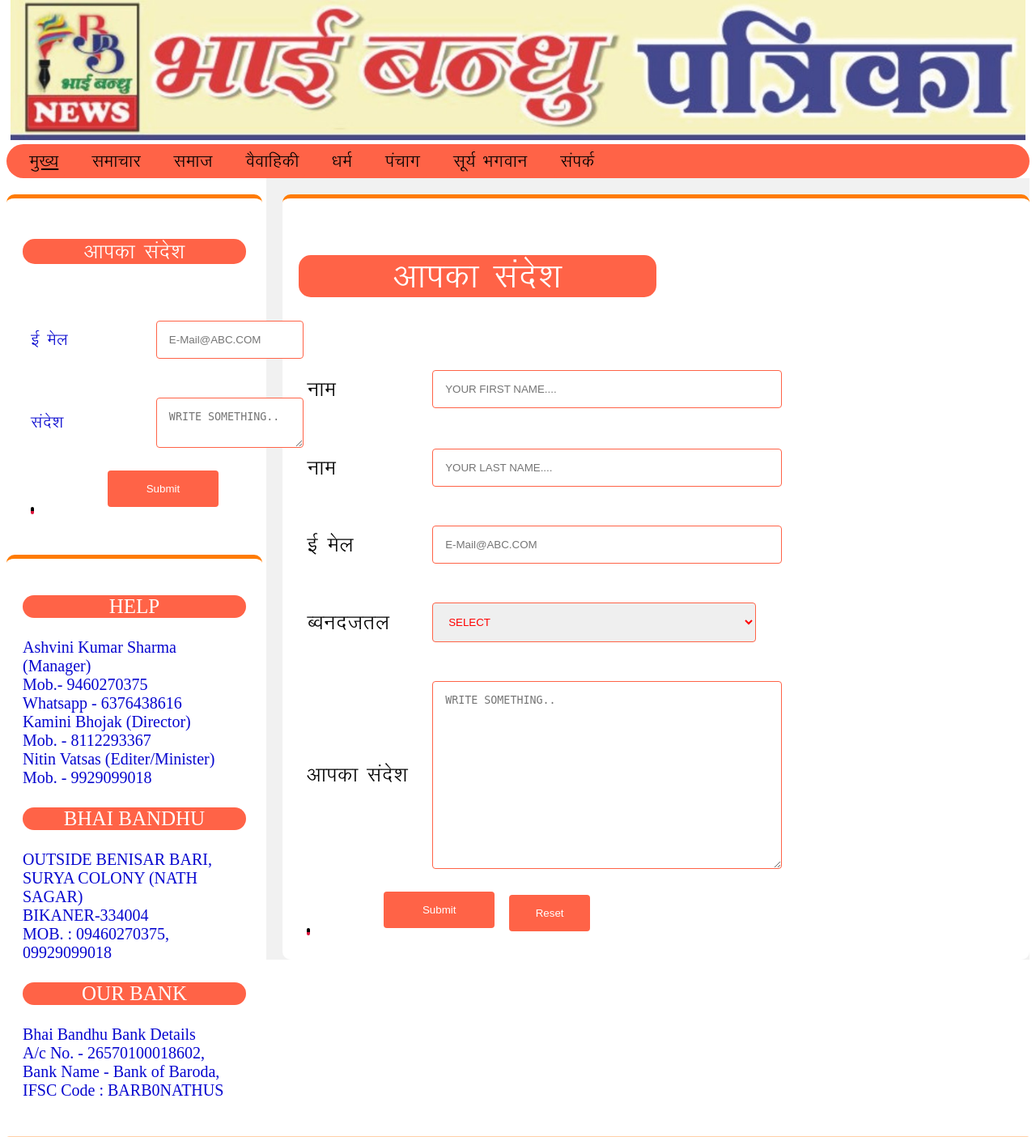
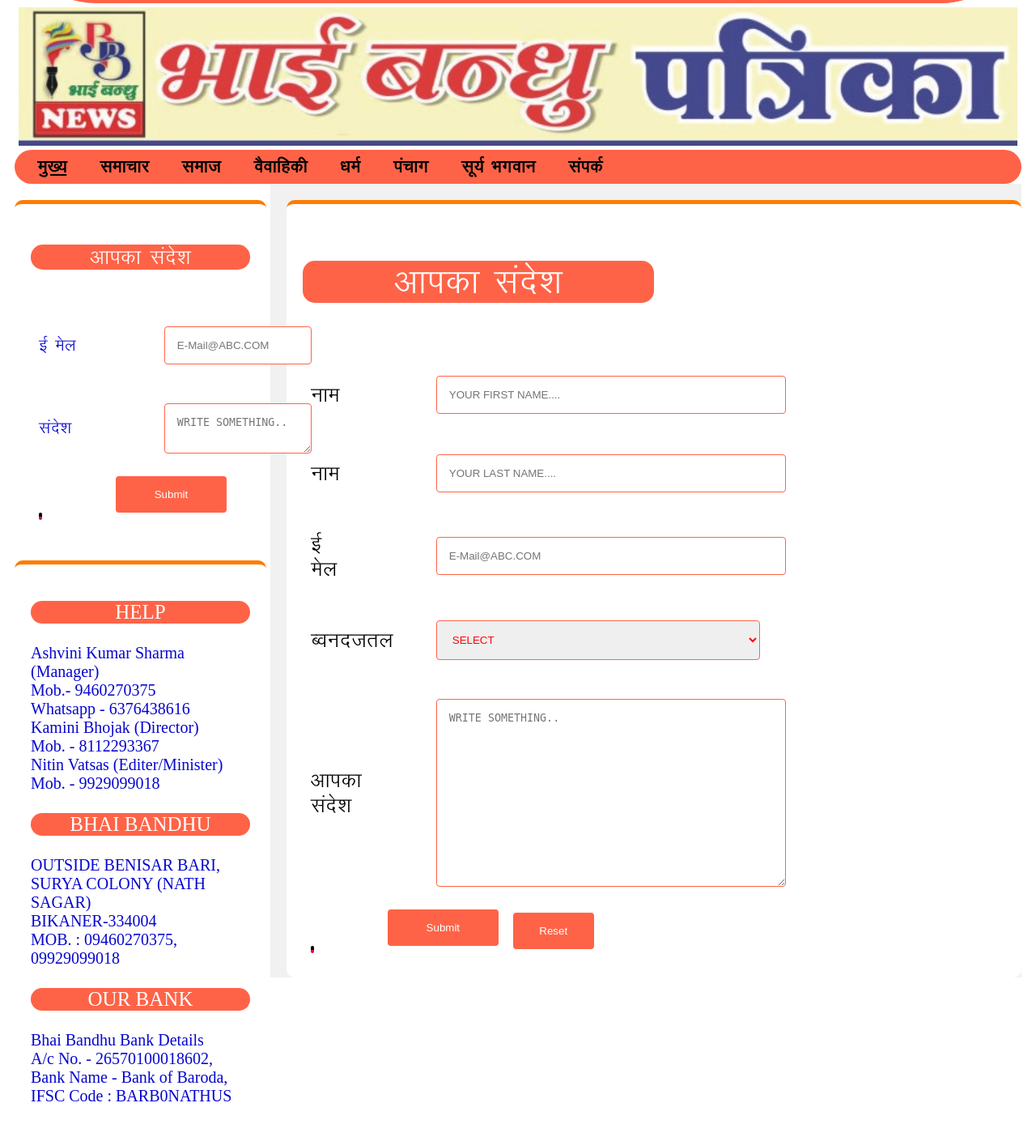
Before and after one commit to vaibhavbhojak/bhaibandhu_project, a PHP site: page /img/mail-to.html in a window 1280 px wide. Shown: the part 324-1728 px from the top of the page at 81% size. Run offline with PHP 8.4, Linux system fonts and the light colour scheme.

Commit message:
Update styles.css

```diff
--- a/css/styles.css
+++ b/css/styles.css
@@ -1,12 +1,6 @@
 /* CSS Document */
- {
-  box-sizing: border-box;
-}
-
 body {
-  background-image:url(../img/fort.jpg)
   padding: 10px;
-
 }
 /* hindi*/
 
@@ -17,7 +11,6 @@
 
     background-color: tomato;
     overflow: hidden;
-   /* background-color: whitesmoke;*/
   }
     .topnav2 a {
     float: right;
@@ -38,8 +31,7 @@
   /*start header  */
    .header {
       border-radius: 10px;
-
-  padding:5px;
+      padding:5px;
     text-align: center;
     border: rgb(240, 240, 113);
     background: white;
@@ -59,12 +51,10 @@
  /*start menu  */
   .topnav3 {
     border-radius: 100px;
-
     background-color: tomato;
     color: white;
     font-family: 'kruti';
     font-size: 13.5px;
-  /* background-color: whitesmoke;*/
   }
    .dropbtn {
     background-color: tomato;
@@ -74,14 +64,11 @@
     margin-left: 20px;
     border: none;
     border-radius: 5px;
-    font-style: bold;
+    font-weight: bold;
     font-family: 'kruti';
-
-
-
   }
   .dropbtn:hover{
-    background-color: none;
+    background-color: transparent;
     color: black;
   }
   .dropdown {
@@ -369,7 +356,7 @@
 
   .col-25 {
     float: left;
-    width: 50%%;
+    width: 50%;
     margin-top: 30px;
   }
 
@@ -381,7 +368,7 @@
 
   .col-26 {
     float: left;
-    width: 100%%;
+    width: 100%;
     margin-top: 30px;
     margin-right:70px;
   }
```
